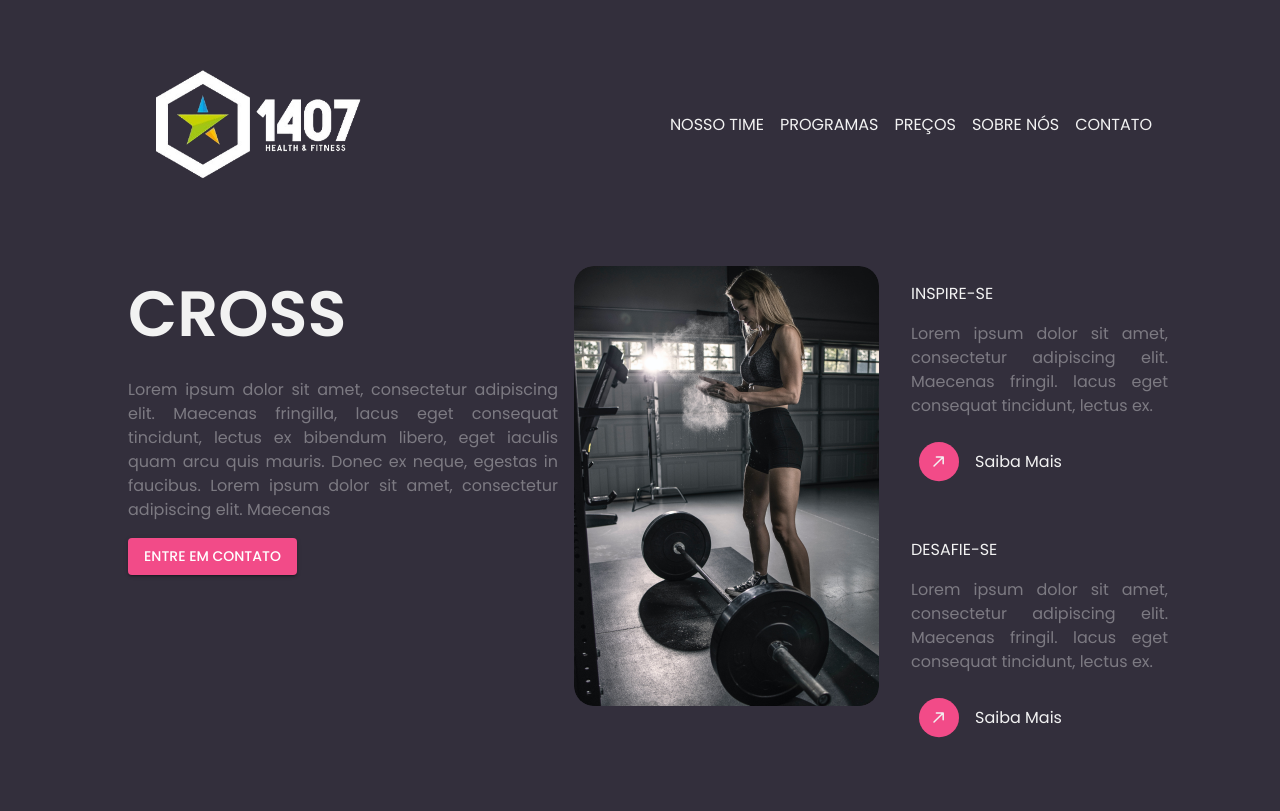
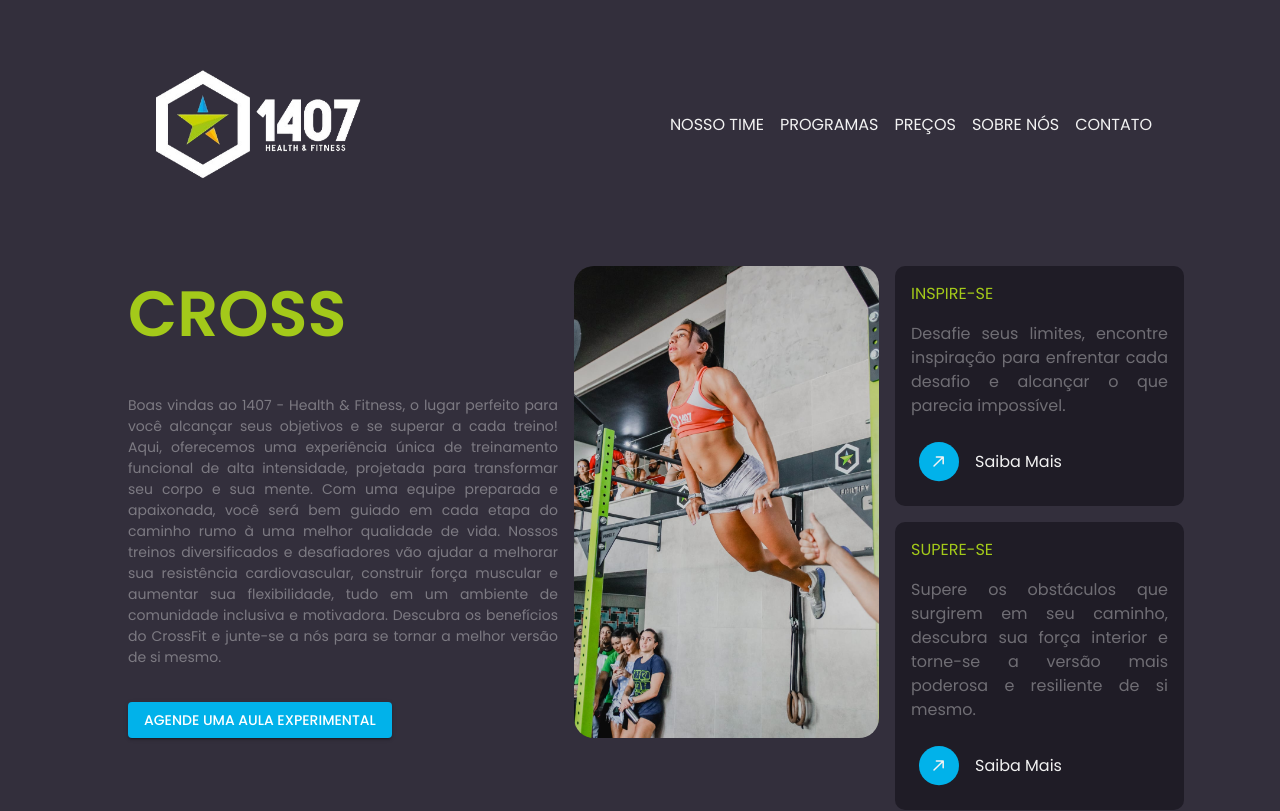
Before and after one commit to lucasrodrigges/1407-site, a React (Vite) app: page / in a window 1280 px wide. Shown: the top 811 px of the page. Built offline with nearby package versions, Linux system fonts and the light colour scheme.

Commit message:
aply logo colors

```diff
--- a/src/assets/ArrowButton.jsx
+++ b/src/assets/ArrowButton.jsx
@@ -1,9 +1,9 @@
 import React from 'react';
 
-export default function ArrowButton() {
+export default function ArrowButton({ color }) {
   return (
     <svg width="40" height="40" viewBox="0 0 40 40" fill="none" xmlns="http://www.w3.org/2000/svg">
-      <ellipse cx="20" cy="19.6396" rx="20" ry="19.6396" fill="#F24B88" />
+      <ellipse cx="20" cy="19.6396" rx="20" ry="19.6396" fill={color} />
       <path d="M14.4649 23.4745C14.1693 23.7647 14.1693 24.2353 14.4649 24.5255C14.7604 24.8157 15.2396 24.8157 15.5351 24.5255L14.4649 23.4745ZM24.9492 14.9732C24.9492 14.5628 24.6104 14.2301 24.1924 14.2301L17.3813 14.2301C16.9633 14.2301 16.6245 14.5628 16.6245 14.9732C16.6245 15.3837 16.9633 15.7164 17.3813 15.7164H23.4356V21.6616C23.4356 22.072 23.7744 22.4048 24.1924 22.4048C24.6104 22.4048 24.9492 22.072 24.9492 21.6616L24.9492 14.9732ZM15.5351 24.5255L24.7275 15.4987L23.6573 14.4478L14.4649 23.4745L15.5351 24.5255Z" fill="#F2F2F2" />
     </svg>
   );
--- a/src/components/Cross/Index.jsx
+++ b/src/components/Cross/Index.jsx
@@ -2,17 +2,19 @@ import {
   Box, Button, IconButton, Typography,
 } from '@mui/material';
 import React from 'react';
-import WomanImage from '../../assets/images/woman-cross.png';
+import WomanImage from '../../assets/images/woman-cross.jpeg';
 import ArrowButton from '../../assets/ArrowButton';
+
+import './Styles/Cross.css'
 
 const CROSS_LINK_WPP = 'https://api.whatsapp.com/send?phone=5579991201407&text=Ol%C3%A1,%20gostaria%20de%20agendar%20uma%20aula%20experimental%20gratuita.%20Quais%20dias%20e%20hor%C3%A1rios%20dispon%C3%ADveis?';
 
 const cards = [{
   title: 'INSPIRE-SE',
-  text: 'Lorem ipsum dolor sit amet, consectetur adipiscing elit. Maecenas fringil. lacus eget consequat tincidunt, lectus ex.',
+  text: 'Desafie seus limites, encontre inspiração para enfrentar cada desafio e alcançar o que parecia impossível.',
 }, {
-  title: 'DESAFIE-SE',
-  text: 'Lorem ipsum dolor sit amet, consectetur adipiscing elit. Maecenas fringil. lacus eget consequat tincidunt, lectus ex.',
+  title: 'SUPERE-SE',
+  text: 'Supere os obstáculos que surgirem em seu caminho, descubra sua força interior e torne-se a versão mais poderosa e resiliente de si mesmo.',
 }];
 
 export default function Cross() {
@@ -31,53 +33,70 @@ export default function Cross() {
       <Box sx={{
         display: 'flex',
         flexDirection: 'column',
+        justifyContent: 'space-between',
         gap: 2,
         maxWidth: '430px',
+        height: '472px',
       }}
       >
         <Typography
           sx={{
             fontSize: 64,
-            fontWeight: 700,
-            color: 'white01',
+            fontWeight: 600,
+            color: 'green01',
           }}
         >
           CROSS
         </Typography>
 
         <Typography sx={{
-          fontSize: 16,
+          fontSize: 14,
           fontWeight: 400,
           color: 'rgba(255, 255, 255, 0.36)',
           width: '100%',
           textAlign: 'justify',
         }}
         >
-          Lorem ipsum dolor sit amet, consectetur adipiscing elit. Maecenas
-          fringilla, lacus eget consequat tincidunt, lectus ex bibendum libero,
-          eget iaculis quam arcu quis mauris. Donec ex neque, egestas in faucibus.
-          Lorem ipsum dolor sit amet, consectetur adipiscing elit. Maecenas
+          Boas vindas ao 1407 - Health & Fitness, o lugar perfeito para você alcançar seus objetivos
+          e se superar a cada treino! Aqui, oferecemos uma experiência única de treinamento
+          funcional de alta intensidade, projetada para transformar seu corpo e sua mente.
+          Com uma equipe preparada e apaixonada, você será bem guiado em cada etapa
+          do caminho rumo à uma melhor qualidade de vida.
+          Nossos treinos diversificados e desafiadores vão ajudar a melhorar sua resistência
+          cardiovascular, construir força muscular e aumentar sua
+          flexibilidade, tudo em um ambiente de comunidade inclusiva e motivadora.
+          Descubra os benefícios do CrossFit e junte-se a nós para se tornar a melhor versão
+          de si mesmo.
         </Typography>
 
         <Button
           variant="contained"
           sx={{
-            backgroundColor: 'pink01',
+            backgroundColor: 'blue01',
             width: 'fit-content',
+            transition: '0.5s',
+            '&:hover': {
+              backgroundColor: 'yellow01',
+              transform: 'scale(1.1)',
+              transition: '0.5s',
+            },
           }}
           onClick={() => window.open(CROSS_LINK_WPP, '_blank')}
         >
-          ENTRE EM CONTATO
+          AGENDE UMA AULA EXPERIMENTAL
         </Button>
       </Box>
 
       <img
+        className='section_1_image'
         src={WomanImage}
         alt=""
         style={{
           width: '305px',
-          height: '440px',
+          height: '472px',
           borderRadius: '20px',
+          objectFit: 'cover',
+          transition: '0.8s',
         }}
       />
 
@@ -91,7 +110,7 @@ export default function Cross() {
           <Box
             key={card.title}
             sx={{
-              backgroundColor: 'black03',
+              backgroundColor: 'black02',
               width: '100%',
               maxWidth: '335px',
               display: 'flex',
@@ -99,10 +118,17 @@ export default function Cross() {
               alignItems: 'flex-start',
               gap: 2,
               p: 2,
+              borderRadius: '10px',
+              transition: '0.5s',
+              '&:hover': {
+                cursor: 'pointer',
+                transform: 'scale(1.1) translateX(-30px)',
+                transition: '0.5s',
+              },
             }}
           >
             <Typography sx={{
-              color: 'white01',
+              color: 'green01',
             }}
             >
               {card.title}
@@ -117,7 +143,7 @@ export default function Cross() {
             </Typography>
 
             <IconButton>
-              <ArrowButton />
+              <ArrowButton color='#01b2ea' />
               <Typography sx={{
                 color: 'white01',
                 ml: 2,
--- /dev/null
+++ b/src/components/Cross/Styles/Cross.css
@@ -0,0 +1,4 @@
+.section_1_image:hover {
+    transform: scale(1.1);
+    transition: transform 0.8s;
+}
--- a/src/components/Header/Index.jsx
+++ b/src/components/Header/Index.jsx
@@ -59,9 +59,10 @@ export default function Header() {
                 color: 'white01',
                 transition: '0.5s',
                 '&:hover': {
-                  color: 'pink01',
+                  color: 'yellow01',
                   transition: '0.5s',
                   cursor: 'pointer',
+                  transform: 'scale(1.1)',
                 },
               }}
             >
--- a/src/components/OurTeam/Index.jsx
+++ b/src/components/OurTeam/Index.jsx
@@ -53,7 +53,7 @@ export default function OurTeam() {
         <Typography sx={{
           fontSize: 30,
           fontWeight: 700,
-          color: 'white01',
+          color: 'green01',
           width: '100%',
         }}
         >
@@ -62,7 +62,7 @@ export default function OurTeam() {
         <Divider sx={{
           width: '61px',
           height: '0px',
-          border: '4px solid #59253E',
+          border: '4px solid #01b2ea',
         }}
         />
       </Box>
@@ -131,8 +131,11 @@ export default function OurTeam() {
                 variant="contained"
                 size="small"
                 sx={{
-                  backgroundColor: 'pink01',
+                  backgroundColor: 'yellow01',
                   width: 'fit-content',
+                  '&:hover': {
+                    backgroundColor: 'blue01',
+                  },
                 }}
               >
                 VER MAIS
--- a/src/theme/index.js
+++ b/src/theme/index.js
@@ -13,37 +13,13 @@ const defaultTheme = createTheme({
     purple01: '#59253E',
     pink01: '#F24B88',
     white01: '#F2F2F2',
+    blue01: '#01b2ea',
+    green01: '#a3c91a',
+    yellow01: '#f1ab02',
   },
   typography: {
     fontFamily: 'Poppins, sans-serif',
   },
-  components: {
-    // MuiButton: {
-    //   variants: [
-    //     {
-    //       props: { variant: 'contained', color: 'primary' },
-    //       style: {
-    //         backgroundColor: '#FFF0E9',
-    //         color: '#FF702A',
-    //         '&:hover': {
-    //           backgroundColor: '#FF702A',
-    //           color: '#FFF0E9',
-    //         },
-    //       },
-    //     }, {
-    //       props: { variant: 'contained', color: 'secondary' },
-    //       style: {
-    //         backgroundColor: '#FF702A',
-    //         color: '#FFF0E9',
-    //         '&:hover': {
-    //           backgroundColor: '#FFF0E9',
-    //           color: '#FF702A',
-    //         },
-    //       },
-    //     },
-    //   ],
-    // },
-  },
 });
 
 export default defaultTheme;
```
Also changed, not shown: .eslintrc.json, src/assets/arrow-btn.svg, src/assets/images/woman-cross.jpeg (added).
